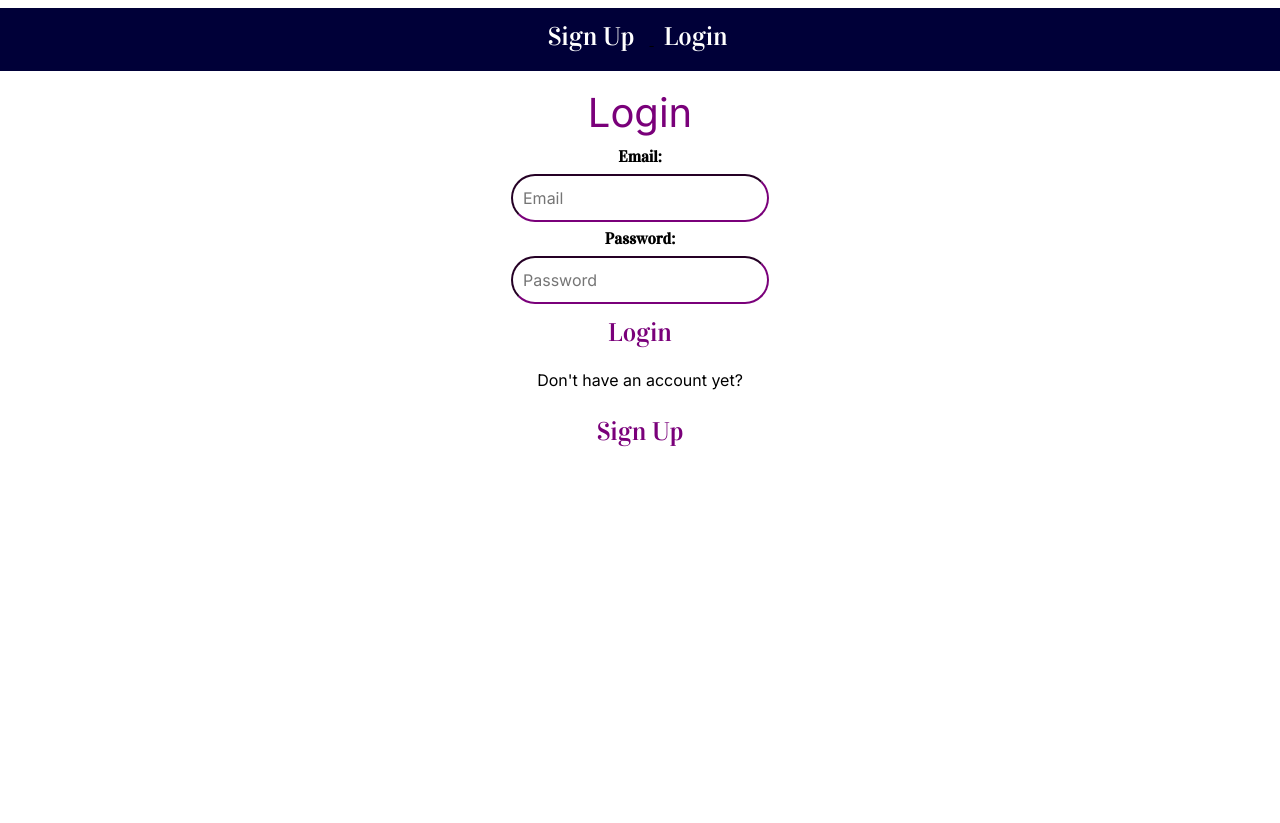
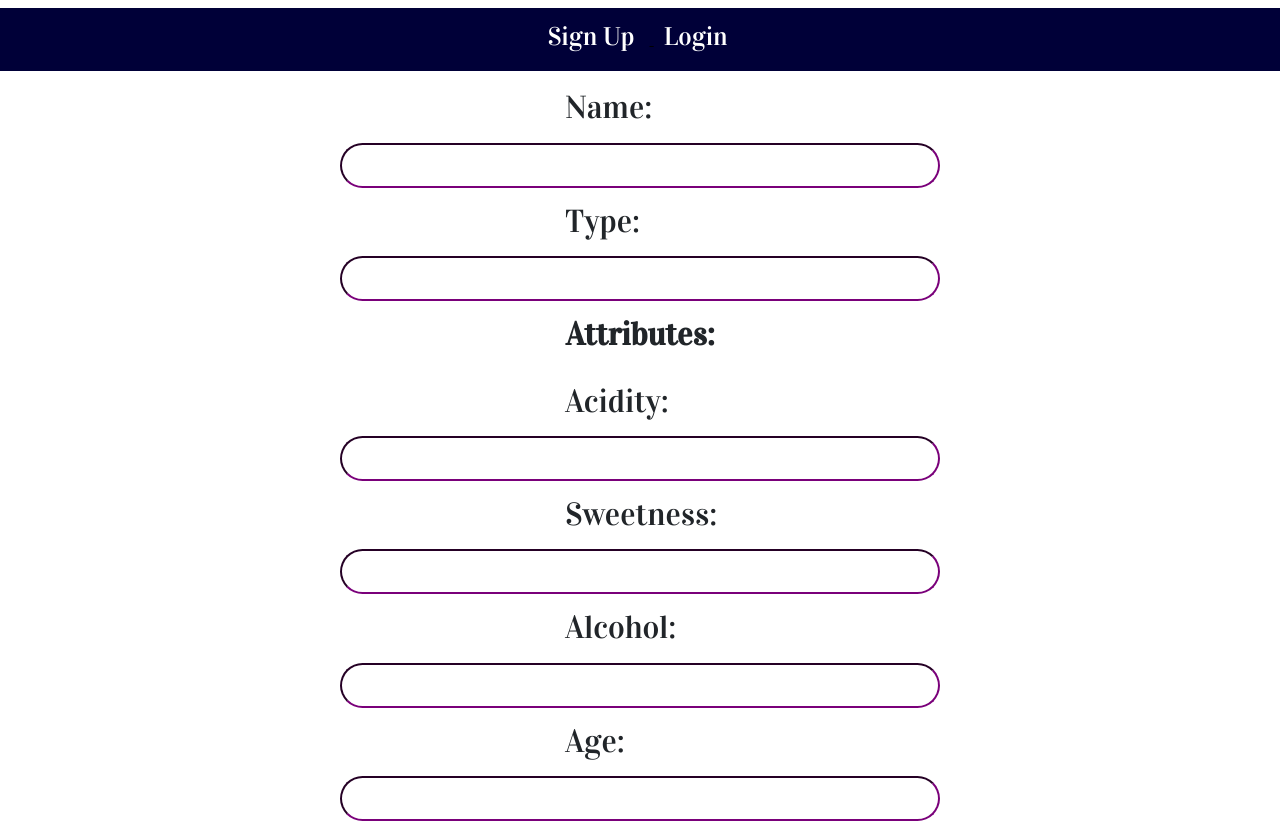
Before and after one commit to JoshRBeck/sunshine-client, a React (Create React App) app: page /addwine in a window 1280 px wide. Before the commit this address led to /login. Shown: the top 823 px of the page. Before the commit the page ends 800 px from the top, so only its background shows below. Built offline with nearby package versions, Linux system fonts and the light colour scheme; no server answers.

Commit message:
Co-authored-by: Marco Lölkes <mloelkes@users.noreply.github.com>

```diff
--- a/src/App.js
+++ b/src/App.js
@@ -23,7 +23,7 @@ function App() {
         <Route path="/wine-list" element={<IsAnon><WineListPage /></IsAnon>} />
         <Route path="/wine-list-details" element={<IsAnon><WineListDetailsPage /></IsAnon>} />
         <Route path="/profile" element={<IsPrivate><ProfilePage /></IsPrivate>} />
-        <Route path="/addwine" element={<IsPrivate><AddWine /></IsPrivate>} />
+        <Route path="/addwine" element={<AddWine />} />
       </Routes>
     </div>
   );
--- a/src/context/auth.context.js
+++ b/src/context/auth.context.js
@@ -19,6 +19,7 @@ function AuthProviderWrapper(props) {
 
     //If the stored token exists in the local storage
     if (storedToken) {
+      console.log(storedToken)
       //We must send the JWT token in the requests "Authorization" headers
       axios.get(
         `${API_URL}/auth/verify`,
--- a/src/index.css
+++ b/src/index.css
@@ -71,7 +71,8 @@ nav li {
 .logInButtonLoginPage:hover,
 .logInButtonSignUpPage:hover,
 .signupButtonLoginPage:hover,
-.signUpButton:hover {
+.signUpButton:hover,
+.addWineButton:hover {
   background-color: #7a007a;
   box-shadow: -3px 2px 5px 2px rgba(175, 2, 161, 0.2);
   color: #dfeef9;
@@ -83,7 +84,8 @@ Sign up Page */
 .signupPageHeading {
   color: #7a007a;
 }
-.signUpInput {
+.signUpInput,
+.addWineInput {
   border-radius: 25px;
   border-color: #7a007a;
   box-shadow: none;
@@ -92,7 +94,8 @@ Sign up Page */
   margin-top: 5px;
 }
 .loginInput:hover,
-.signUpInput:hover {
+.signUpInput:hover,
+.addWineInput:hover {
   border-color: #7a007a;
   box-shadow: 0px 0px 5px 10px rgba(175, 2, 161, 0.2);
   color: #dfeef9;
@@ -369,3 +372,41 @@ Sign up Page */
   margin-left: 10px;
   font-weight: bold;
 }
+
+/* Add Wine Page */
+.wine-form {
+  align-items: center;
+  text-align: center;
+}
+.addWineLabel {
+  display: flex;
+  margin-left: auto;
+  margin-right: auto;
+  padding-left: 50px;
+  font-size: 0.8em;
+  font-family: "Vidaloka", serif;
+  padding-top: 10px;
+  padding-bottom: 10px;
+  width: 250px;
+}
+.addWineButton {
+  display: flex;
+  margin-left: auto;
+  margin-right: auto;
+  background: transparent;
+  border: 0px;
+  border-radius: 25px;
+  color: #7a007a;
+  font-family: "Vidaloka", serif;
+  font-size: 1.6em;
+  font-weight: 500;
+}
+.addWineInput {
+  max-height: 45px;
+}
+.attributesLabel {
+  padding-top: 10px;
+  padding-bottom: 10px;
+  font-family: "Vidaloka", serif;
+  font-weight: 600;
+}
--- a/src/pages/AddWine.js
+++ b/src/pages/AddWine.js
@@ -63,99 +63,115 @@ function AddWine(props) {
     })
 
   return (
-    <div>
+    <div className="container">
+      <div className="row">
+        <div className="wine-form col-12">
           <h1>
             <form onSubmit={handleSubmit}>
-          <label htmlFor='name'>Name:</label>
+              <label htmlFor='name' className='addWineLabel'>Name:</label>
               <input
                 type="text"
                 name="name"
+                className="addWineInput"
                 value={wine.name}
                 onChange={(e) => setWine.name(e.target.value)}>
               </input>
-          <label htmlFor='type'>Type:</label>
+              <label htmlFor='type' className='addWineLabel'>Type:</label>
               <input
                 type="text"
                 name="type"
+                className="addWineInput"
                 value={wine.type}
                 onChange={(e) => setWine.type(e.target.value)}>
               </input>
-          <h3>Attributes:</h3>
-          <label htmlFor='acidity'>Acidity:</label>
+              <h2 className='attributesLabel'>Attributes:</h2>
+              <label htmlFor='acidity' className='addWineLabel'>Acidity:</label>
               <input
                 type="text"
                 name="type"
+                className="addWineInput"
                 value={wine.attributes.acidity}
                 onChange={(e) => setWine.attributes.acidity(e.target.value)}>
               </input>
-          <label htmlFor='sweetness'>Sweetness:</label>
+              <label htmlFor='sweetness' className='addWineLabel'>Sweetness:</label>
               <input
                 type="text"
                 name="type"
+                className="addWineInput"
                 value={wine.attributes.sweetness}
                 onChange={(e) => setWine.attributes.sweetness(e.target.value)}>
               </input>
-          <label htmlFor='alcohol'>Alcohol:</label>
+              <label htmlFor='alcohol' className='addWineLabel'>Alcohol:</label>
               <input
                 type="text"
                 name="type"
+                className="addWineInput"
                 value={wine.attributes.alcohol}
                 onChange={(e) => setWine.attributes.alcohol(e.target.value)}>
               </input>
-          <label htmlFor='age'>Age:</label>
+              <label htmlFor='age' className='addWineLabel'>Age:</label>
               <input
                 type="text"
                 name="type"
+                className="addWineInput"
                 value={wine.attributes.age}
                 onChange={(e) => setWine.attributes.age(e.target.value)}>
               </input>
-          <label htmlFor='structure'>Structure:</label>
+              <label htmlFor='structure' className='addWineLabel'>Structure:</label>
               <input
                 type="text"
                 name="type"
+                className="addWineInput"
                 value={wine.attributes.structure}
                 onChange={(e) => setWine.structure(e.target.value)}>
               </input>
-          <label htmlFor='finish'>Finish:</label>
+              <label htmlFor='finish' className='addWineLabel'>Finish:</label>
               <input
                 type="text"
                 name="type"
+                className="addWineInput"
                 value={wine.attributes.finish}
                 onChange={(e) => setWine.attributes.finish(e.target.value)}>
               </input>
-          <label htmlFor='tannins'>Tannins:</label>
+              <label htmlFor='tannins' className='addWineLabel'>Tannins:</label>
               <input
                 type="text"
                 name="type"
+                className="addWineInput"
                 value={wine.attributes.tannins}
                 onChange={(e) => setWine.attributes.tannins(e.target.value)}>
               </input>
-          <label htmlFor='fruitlevel'>Fruit Level:</label>
+              <label htmlFor='fruitlevel' className='addWineLabel'>Fruit Level:</label>
               <input
                 type="text"
                 name="type"
+                className="addWineInput"
                 value={wine.attributes.fruitLevel}
                 onChange={(e) => setWine.attributes.fruitLevel(e.target.value)}>
               </input>
               <br>
               </br>
-          <label htmlFor='variety'>Variety:</label>
+              <label htmlFor='variety' className='addWineLabel'>Variety:</label>
               <input
                 type="text"
                 name="type"
+                className="addWineInput"
                 value={wine.variety}
                 onChange={(e) => setWine.variety(e.target.value)}>
               </input>
-          <label htmlFor='age'>Age:</label>
+              <label htmlFor='age' className='addWineLabel'>Age:</label>
               <input
                 type="text"
                 name="type"
+                className="addWineInput"
                 value={wine.region}
                 onChange={(e) => setWine.region(e.target.value)}>
               </input>
-          <button type="submit">Add Wine</button>
+              <button type="submit" className='addWineButton'>Add Wine</button>
             </form>
           </h1>
+        </div>
+      </div>
     </div>
   )
 }
```
Lines whose indentation alone changed are shown as unchanged.
